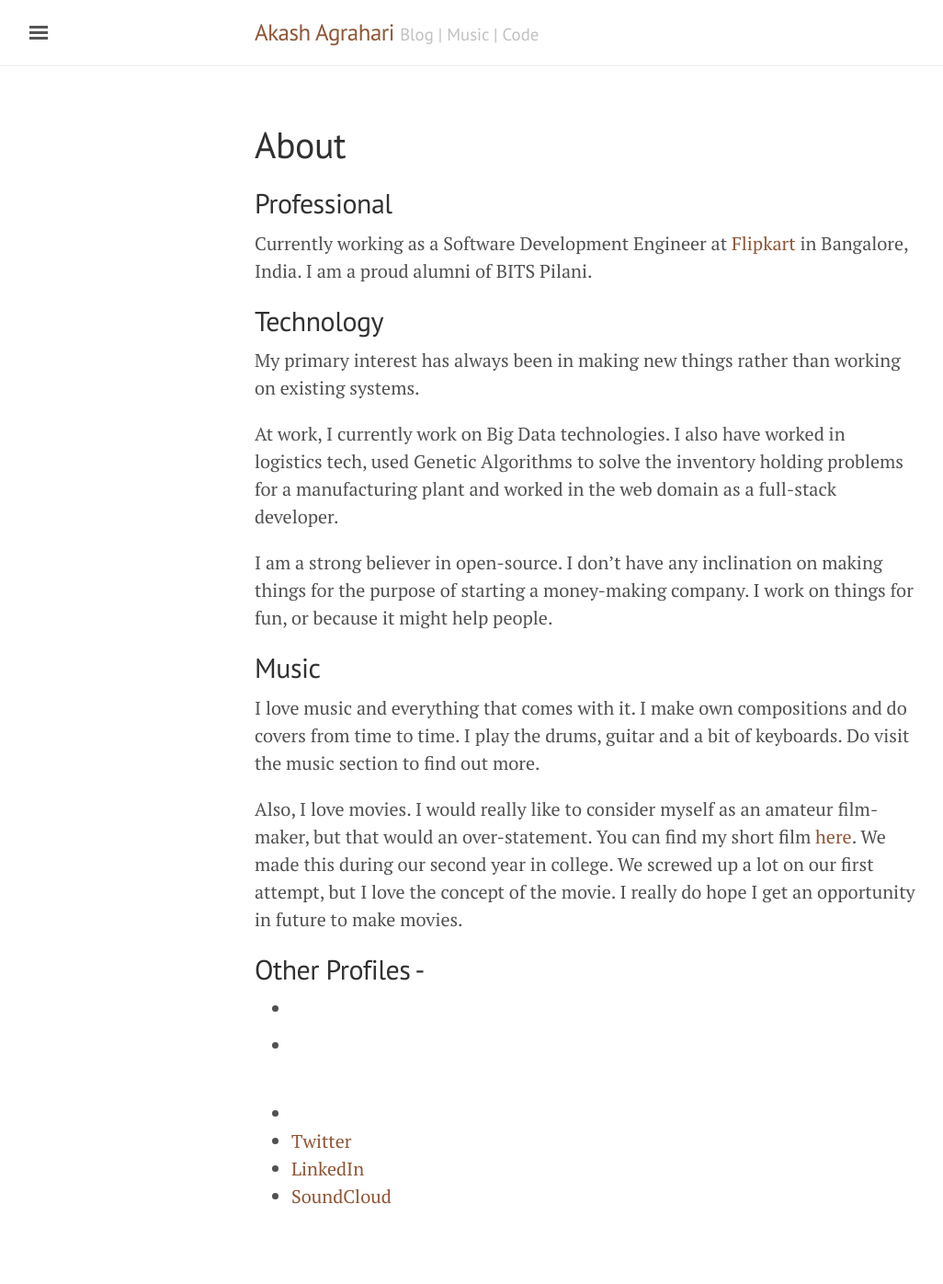
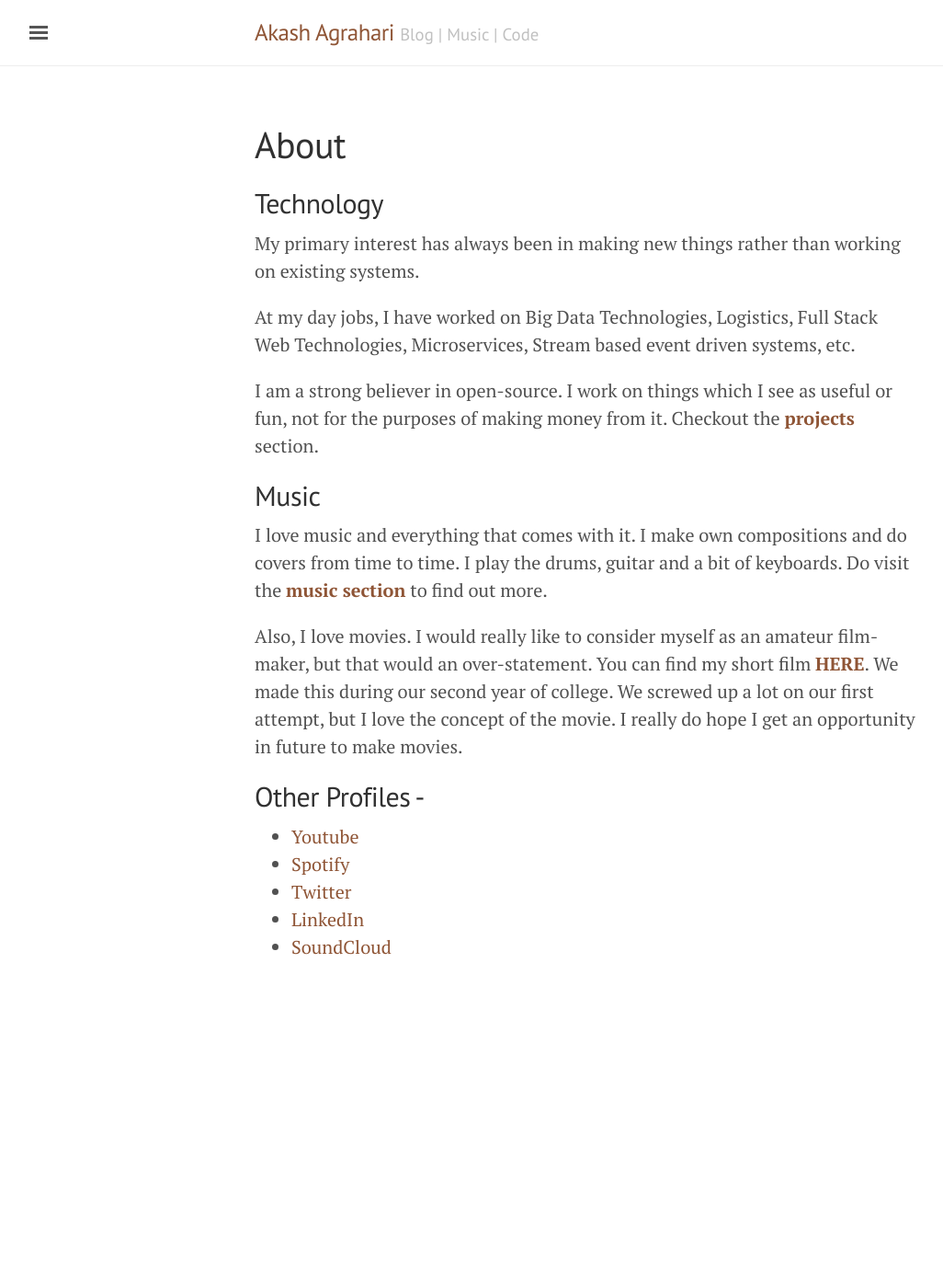
Before and after one commit to akashagrahari/akashagrahari.github.io, a Jekyll site: the page built from about.md, in a window 1280 px wide. Shown: the whole page at 92% size, without its empty margins (3-1029 px from the left). Built offline with Jekyll 4.4.1, drawn with Linux system fonts in a browser that asks for light colours; comment, search, counter and statistics services are not loaded; after the commit the page ends 1125 px from its top, so only the background shows below that; grey boxes are pictures that could not be loaded.

Commit message:
minor update

```diff
--- a/_config.yml
+++ b/_config.yml
@@ -24,3 +24,6 @@ version:             1.1.1
 gems: [jekyll-paginate]
 paginate: 5
 paginate_path: "page:num"
+
+plugins:
+  - jekyll-paginate
--- a/about.md
+++ b/about.md
@@ -1,26 +1,24 @@
 ---
+permalink: /about/
 layout: page
 title: About
 ---
-## Professional
-Currently working as a Software Development Engineer at [Flipkart](http://www.flipkart.com) in Bangalore, India. I am a proud alumni of BITS Pilani.
 
 ## Technology
 My primary interest has always been in making new things rather than working on existing systems.
 
-At work, I currently work on Big Data technologies. I also have worked in logistics tech, used Genetic Algorithms to solve the inventory holding problems for a manufacturing plant and worked in the web domain as a full-stack developer.
+At my day jobs, I have worked on Big Data Technologies, Logistics, Full Stack Web Technologies, Microservices, Stream based event driven systems, etc.
 
-I am a strong believer in open-source. I don't have any inclination on making things for the purpose of starting a money-making company. I work on things for fun, or because it might help people.
+I am a strong believer in open-source. I work on things which I see as useful or fun, not for the purposes of making money from it. Checkout the [**projects**](/projects/) section.
 
 ## Music
-I love music and everything that comes with it. I make own compositions and do covers from time to time. I play the drums, guitar and a bit of keyboards. Do visit the music section to find out more.
+I love music and everything that comes with it. I make own compositions and do covers from time to time. I play the drums, guitar and a bit of keyboards. Do visit the [**music section**](/music/) to find out more.
 
-Also, I love movies. I would really like to consider myself as an amateur film-maker, but that would an over-statement. You can find my short film <a href="https://youtu.be/BKbS-rZXgU0" target="_blank">here</a>. We made this during our second year in college. We screwed up a lot on our first attempt, but I love the concept of the movie. I really do hope I get an opportunity in future to make movies.
+Also, I love movies. I would really like to consider myself as an amateur film-maker, but that would an over-statement. You can find my short film <a href="https://youtu.be/BKbS-rZXgU0" target="_blank"><strong>HERE</strong></a>. We made this during our second year of college. We screwed up a lot on our first attempt, but I love the concept of the movie. I really do hope I get an opportunity in future to make movies.
 
 ## Other Profiles -
-* <script src="https://apis.google.com/js/platform.js"></script><div class="g-ytsubscribe" data-channel="classicguy1992" data-layout="full"></div>
-* <div class="fb-like" data-href="https://www.facebook.com/akashagrahari2392" data-layout="standard" data-action="like" data-size="small" data-show-faces="true" data-share="true"></div>
-* <iframe src="https://open.spotify.com/follow/1/?uri=spotify:artist:1BSJ5MPCcfrCNLkqckQnta&size=detail&theme=light&show-count=0" width="300" height="56" scrolling="no" frameborder="0" style="border:none; overflow:hidden;" allowtransparency="true"></iframe>
+* [Youtube](https://www.youtube.com/user/classicguy1992)
+* [Spotify](https://open.spotify.com/artist/1BSJ5MPCcfrCNLkqckQnta)
 * [Twitter](https://www.twitter.com/AA_isnowonline)
 * [LinkedIn](https://in.linkedin.com/in/akashagrahari)
 * [SoundCloud](https://soundcloud.com/akash-agrahari)
```
Also changed, not shown: archive.md (+1 -0 lines), music.md (+6 -5 lines), projects.md (+1 -0 lines), 1 other file.
